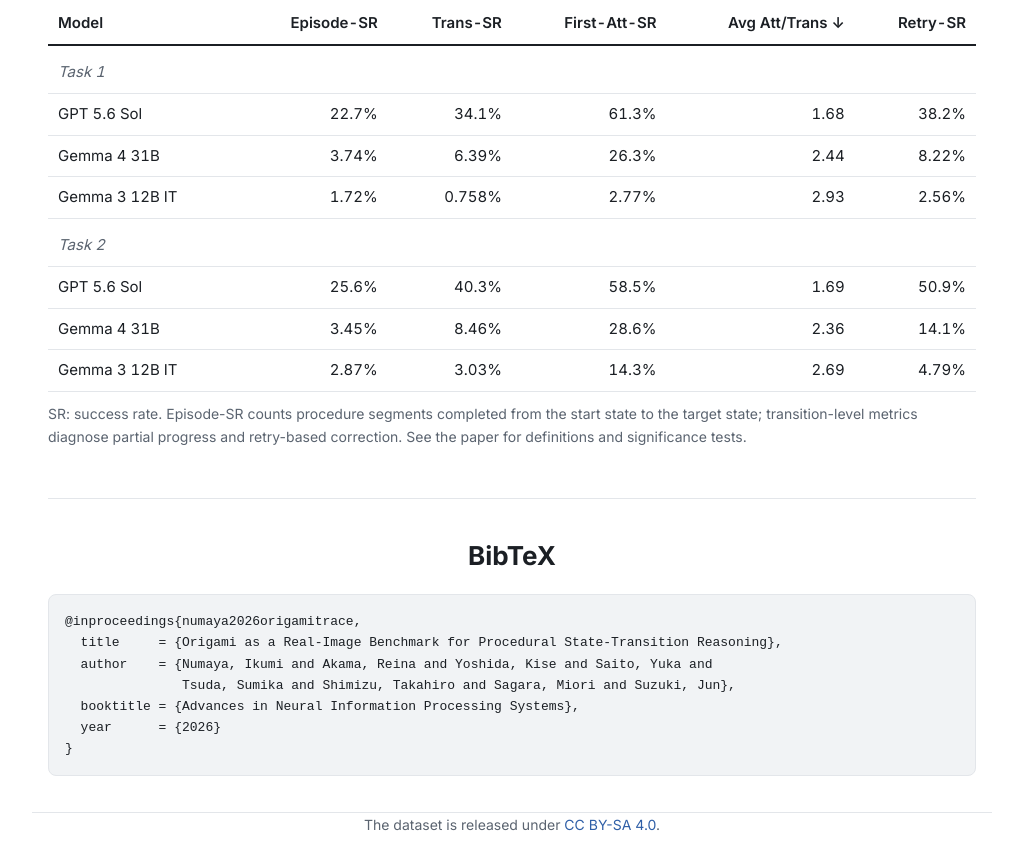
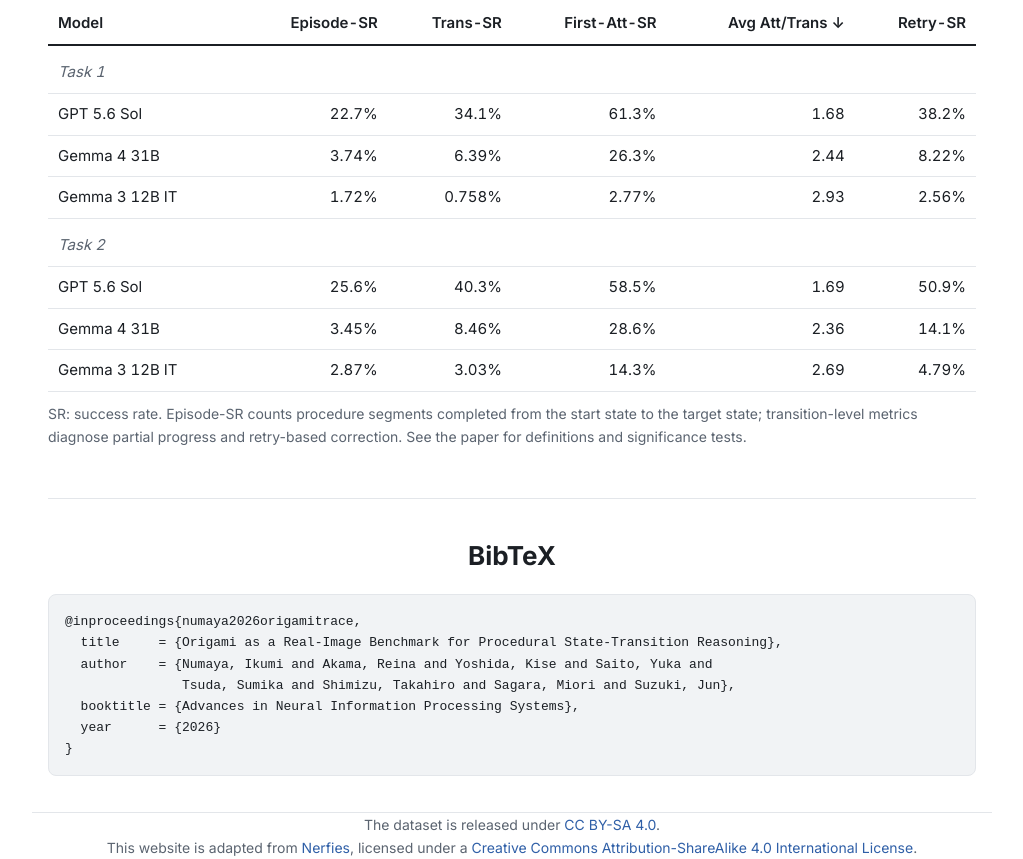
Before and after one commit to tohoku-nlp/OrigamiTrace, a plain HTML site: page docs/index.html in a window 1280 px wide. Shown: the part 2834-3693 px from the top of the page, without its empty margins (128-1151 px from the left). Before the commit the page ends 3670 px from the top, so only its background shows below. Drawn offline with Linux system fonts and the light colour scheme.

Commit message:
Credit Nerfies as the source of the page layout
Co-Authored-By: Claude Opus 5.5 <noreply@anthropic.com>

```diff
--- a/docs/index.html
+++ b/docs/index.html
@@ -253,7 +253,8 @@
   </main>
 
   <footer class="wrap">
-    The dataset is released under <a href="https://creativecommons.org/licenses/by-sa/4.0/">CC BY-SA 4.0</a>.
+    The dataset is released under <a href="https://creativecommons.org/licenses/by-sa/4.0/">CC BY-SA 4.0</a>.<br>
+    This website is adapted from <a href="https://nerfies.github.io/">Nerfies</a>, licensed under a <a href="https://creativecommons.org/licenses/by-sa/4.0/">Creative Commons Attribution-ShareAlike 4.0 International License</a>.
   </footer>
 </body>
 </html>
```
